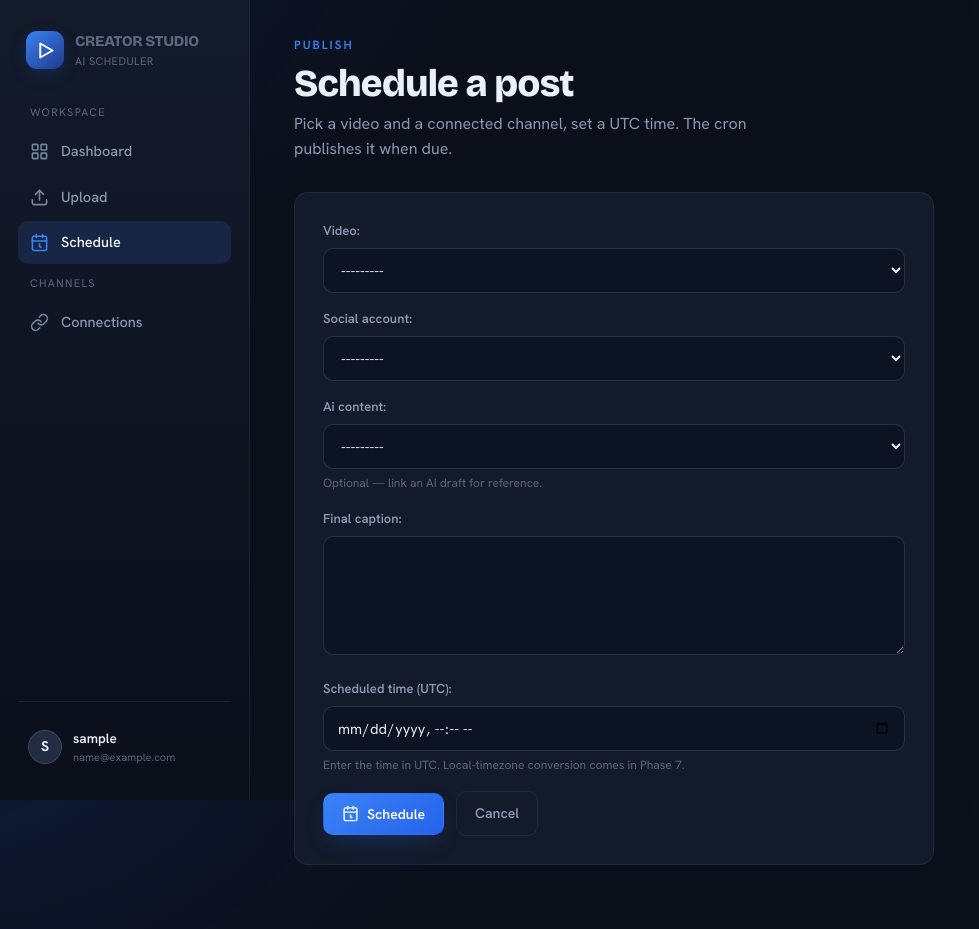
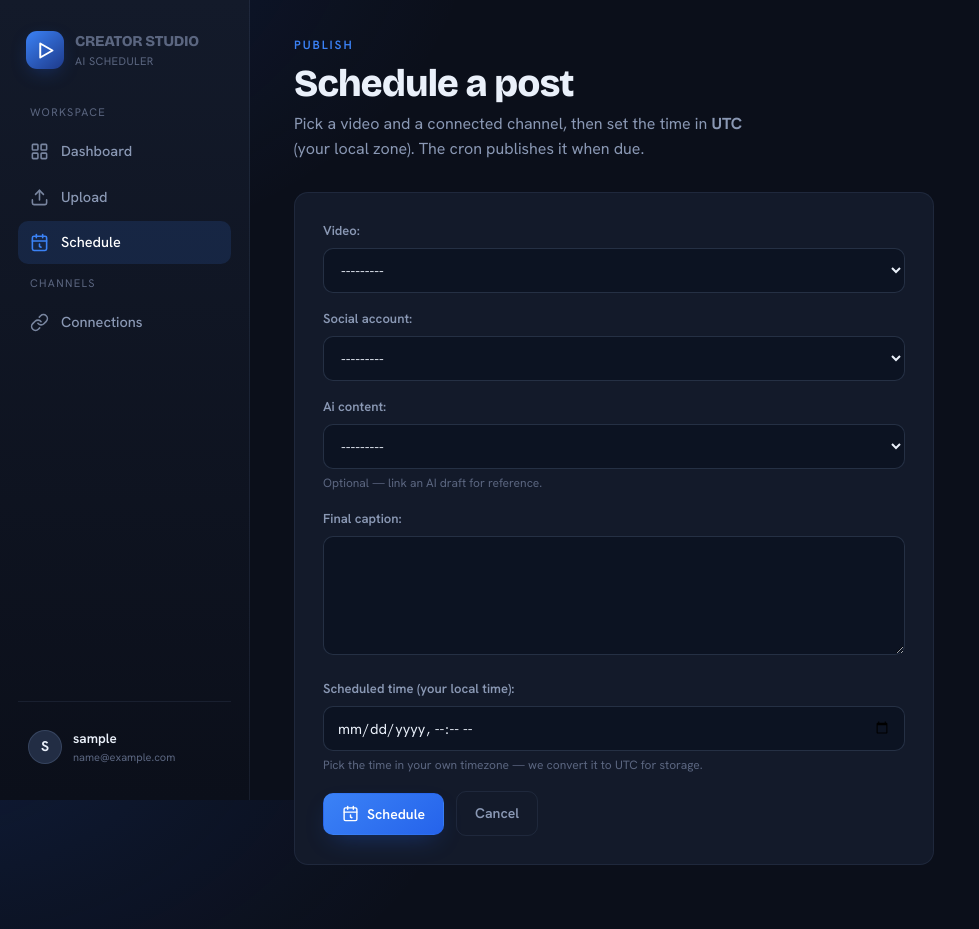
Before and after one commit to vennela100/ai-social-media-scheduler, a Django app: page /schedule/ in a window 1280 px wide. Shown: the whole page, without its empty margins (0-979 px from the left). Run offline with Django 5.2, Linux system fonts and the light colour scheme; the visitor is signed in with stand-in values (Sample User, id 1); data that the repository does not hold is empty; some libraries are stand-ins or nearby versions.

Commit message:
Phase 7: polish — timezone-aware UI + dashboard analytics
- TimezoneMiddleware activates each visitor's local tz from a `tz` cookie
  (browser-detected in base.html); storage stays UTC. Schedule form now
  interprets datetime-local input as local time and converts to UTC.
- Dashboard: real analytics via one grouped query (published / queued /
  needs-attention stat cards + per-status breakdown pills), scheduled times
  rendered in the viewer's zone with a UTC tooltip, and inline last_error.
- core/stats.py: summarize() + success_rate() (success_rate left as a
  learning-mode decision; view guards the NotImplementedError, shows "—").

Co-Authored-By: Claude Opus 4.8 <noreply@anthropic.com>

```diff
--- a/config/settings.py
+++ b/config/settings.py
@@ -117,6 +117,9 @@ MIDDLEWARE = [
     "django.contrib.auth.middleware.AuthenticationMiddleware",
     "django.contrib.messages.middleware.MessageMiddleware",
     "django.middleware.clickjacking.XFrameOptionsMiddleware",
+    # Activates the visitor's local timezone from the `tz` cookie so dates
+    # render in their wall-clock time (storage stays UTC). See core/middleware.py.
+    "core.middleware.TimezoneMiddleware",
 ]
 
 ROOT_URLCONF = "config.urls"
--- a/core/forms.py
+++ b/core/forms.py
@@ -85,9 +85,9 @@ class ScheduledPostForm(forms.ModelForm):
                 attrs={"type": "datetime-local"}, format="%Y-%m-%dT%H:%M"
             ),
         }
-        labels = {"scheduled_time_utc": "Scheduled time (UTC)"}
+        labels = {"scheduled_time_utc": "Scheduled time (your local time)"}
         help_texts = {
-            "scheduled_time_utc": "Enter the time in UTC. Local-timezone conversion comes in Phase 7.",
+            "scheduled_time_utc": "Pick the time in your own timezone — we convert it to UTC for storage.",
             "ai_content": "Optional — link an AI draft for reference.",
         }
 
@@ -103,6 +103,12 @@ class ScheduledPostForm(forms.ModelForm):
 
     def clean_scheduled_time_utc(self):
         when = self.cleaned_data["scheduled_time_utc"]
+        # The datetime-local control submits a naive wall-clock value. The
+        # TimezoneMiddleware has activated the viewer's timezone, so interpret
+        # the input in THAT zone and convert to an aware (UTC-backed) datetime.
+        # make_aware uses the current timezone; the DB column stores UTC.
+        if when and timezone.is_naive(when):
+            when = timezone.make_aware(when, timezone.get_current_timezone())
         if when and when <= timezone.now():
             raise forms.ValidationError("Pick a time in the future.")
         return when
--- /dev/null
+++ b/core/middleware.py
@@ -0,0 +1,33 @@
+"""Request middleware for the core app.
+
+TimezoneMiddleware activates each visitor's local timezone so that all
+template datetimes render in their wall-clock time and naive form input is
+interpreted as local. We still STORE everything in UTC (USE_TZ=True) — this
+only affects display and form parsing, never the database.
+
+The timezone is detected client-side (browser `Intl` API) and sent up in a
+`tz` cookie; see the small script in templates/base.html. We validate it
+against the system tz database before trusting it, and fall back to UTC
+(the project default) on anything unexpected.
+"""
+
+from zoneinfo import ZoneInfo, ZoneInfoNotFoundError
+
+from django.utils import timezone
+
+
+class TimezoneMiddleware:
+    def __init__(self, get_response):
+        self.get_response = get_response
+
+    def __call__(self, request):
+        tzname = request.COOKIES.get("tz")
+        if tzname:
+            try:
+                timezone.activate(ZoneInfo(tzname))
+            except (ZoneInfoNotFoundError, ValueError, KeyError):
+                # Unknown/garbage cookie value — render in UTC rather than 500.
+                timezone.deactivate()
+        else:
+            timezone.deactivate()
+        return self.get_response(request)
--- /dev/null
+++ b/core/stats.py
@@ -0,0 +1,58 @@
+"""Dashboard analytics helpers.
+
+These turn a user's ScheduledPost rows into the numbers shown on the dashboard.
+We compute the raw status counts here (cheaply, in one grouped query at the
+call site) and expose a couple of small reductions over them.
+"""
+
+from .models import ScheduledPost
+
+S = ScheduledPost.Status
+
+# Which statuses mean "this post still has a future" vs "needs a human".
+QUEUED_STATUSES = (S.PENDING, S.PROCESSING)
+ATTENTION_STATUSES = (S.FAILED, S.NEEDS_RECONNECT)
+
+
+def summarize(counts: dict[str, int]) -> dict[str, int]:
+    """Roll per-status counts into the four headline dashboard numbers.
+
+    `counts` maps a status value (e.g. "published") to how many posts have it.
+    Missing statuses are treated as zero.
+    """
+    return {
+        "published": counts.get(S.PUBLISHED, 0),
+        "queued": sum(counts.get(s, 0) for s in QUEUED_STATUSES),
+        "attention": sum(counts.get(s, 0) for s in ATTENTION_STATUSES),
+        "total": sum(counts.values()),
+    }
+
+
+def success_rate(counts: dict[str, int]) -> float | None:
+    """Return the publish success rate as a fraction in [0.0, 1.0], or None.
+
+    `counts` maps a status value to a number of posts (same shape as the dict
+    passed to summarize()). The available statuses are:
+        S.PUBLISHED, S.PENDING, S.PROCESSING, S.FAILED, S.NEEDS_RECONNECT
+
+    This metric is genuinely a product decision, which is why it's yours to make:
+
+      * What's the DENOMINATOR? Counting only *terminal* posts
+        (published + failed) answers "of the posts that finished, how many
+        succeeded?" — a stable reliability number. Counting *all* posts
+        (including pending/processing) drags the rate down just because work is
+        still queued, which can look alarming on a fresh account.
+      * Does NEEDS_RECONNECT count as a failure, or is it excluded as "user
+        action pending, not the system's fault"?
+      * What should an empty account return? A rate over zero posts is
+        undefined — returning None lets the template show a friendly "—"
+        instead of a misleading 0% or a divide-by-zero crash.
+
+    TODO(you): implement this. Roughly:
+        published = counts.get(S.PUBLISHED, 0)
+        denominator = <the set of statuses you decide count>
+        return None if denominator == 0 else published / denominator
+
+    Until you do, the dashboard guards the NotImplementedError and shows "—".
+    """
+    raise NotImplementedError("Implement success_rate() — see the docstring.")
--- a/core/views.py
+++ b/core/views.py
@@ -11,12 +11,14 @@ from django.contrib import messages
 from django.contrib.auth.decorators import login_required
 from django.core.exceptions import ImproperlyConfigured
 from django.db import connection
+from django.db.models import Count
 from django.http import JsonResponse
 from django.shortcuts import get_object_or_404, redirect, render
 from django.urls import reverse
+from django.utils import timezone
 from django.utils.crypto import get_random_string
 
-from . import ai, instagram, linkedin, youtube
+from . import ai, instagram, linkedin, stats, youtube
 from .forms import (
     AIContentForm,
     GenerateMetadataForm,
@@ -42,13 +44,44 @@ def home(request):
 
 @login_required
 def dashboard(request):
-    """List the signed-in user's uploaded videos and scheduled posts."""
+    """List the signed-in user's videos and scheduled posts, with analytics."""
     videos = Video.objects.filter(user=request.user)
     posts = (
         ScheduledPost.objects.filter(video__user=request.user)
         .select_related("video", "social_account")
     )
-    return render(request, "dashboard.html", {"videos": videos, "posts": posts})
+
+    # One grouped query → {status: count}. Drives the headline stat cards and
+    # the status breakdown strip below, instead of len() on the whole queryset.
+    counts = {
+        row["status"]: row["count"]
+        for row in posts.values("status").annotate(count=Count("id"))
+    }
+    summary = stats.summarize(counts)
+    summary["videos"] = videos.count()
+    try:
+        summary["success_rate"] = stats.success_rate(counts)
+    except NotImplementedError:
+        # Learning-mode stub not implemented yet — show "—" rather than crash.
+        summary["success_rate"] = None
+
+    # Per-status breakdown in the model's declared order, for the pills strip.
+    breakdown = [
+        (value, label, counts.get(value, 0))
+        for value, label in ScheduledPost.Status.choices
+    ]
+
+    return render(
+        request,
+        "dashboard.html",
+        {
+            "videos": videos,
+            "posts": posts,
+            "summary": summary,
+            "breakdown": breakdown,
+            "current_tz": timezone.get_current_timezone_name(),
+        },
+    )
 
 
 @login_required
@@ -338,7 +371,11 @@ def schedule_post(request):
             return redirect("core:dashboard")
     else:
         form = ScheduledPostForm(user=request.user)
-    return render(request, "schedule.html", {"form": form})
+    return render(
+        request,
+        "schedule.html",
+        {"form": form, "current_tz": timezone.get_current_timezone_name()},
+    )
 
 
 def healthz(request):
--- a/static/css/app.css
+++ b/static/css/app.css
@@ -143,6 +143,7 @@ h1, h2, h3 { font-family: var(--font-display); font-weight: 700; letter-spacing:
 .card:hover { border-color: var(--border-strong); }
 .grid { display: grid; gap: 18px; }
 .grid.cols-3 { grid-template-columns: repeat(3, 1fr); }
+.grid.cols-4 { grid-template-columns: repeat(4, 1fr); }
 .grid.cols-auto { grid-template-columns: repeat(auto-fill, minmax(230px, 1fr)); }
 
 /* Stat cards */
@@ -151,6 +152,14 @@ h1, h2, h3 { font-family: var(--font-display); font-weight: 700; letter-spacing:
 .stat .icon svg { width: 21px; height: 21px; }
 .stat b { font-family: var(--font-display); font-size: 34px; font-weight: 800; letter-spacing: -0.03em; }
 .stat span { color: var(--text-dim); font-size: 13.5px; }
+/* Accent variants so "needs attention" reads differently from "published" */
+.stat.warn .icon { background: var(--bad-soft); color: var(--bad); }
+.stat.ok .icon { background: var(--ok-soft); color: var(--ok); }
+
+/* Status breakdown strip (counts per status as pills) */
+.breakdown { display: flex; flex-wrap: wrap; gap: 10px; align-items: center; }
+.breakdown .pill b { font-family: var(--font-mono); font-weight: 600; }
+.breakdown .pill.zero { opacity: 0.4; }
 
 /* ---------- Video thumbnails ---------- */
 .video-card { padding: 0; overflow: hidden; }
--- a/templates/base.html
+++ b/templates/base.html
@@ -80,5 +80,19 @@
     {% block auth_content %}{% endblock %}
   </div>
 {% endif %}
+<script>
+  // Tell the server our timezone so dates render in local wall-clock time.
+  // IANA names (e.g. "America/New_York") are cookie-safe, so no encoding.
+  // Reload once when first setting it, so the initial UTC render corrects itself.
+  (function () {
+    try {
+      var tz = Intl.DateTimeFormat().resolvedOptions().timeZone;
+      if (!tz) return;
+      var had = document.cookie.split("; ").some(function (c) { return c.indexOf("tz=") === 0; });
+      document.cookie = "tz=" + tz + "; path=/; max-age=31536000; samesite=Lax";
+      if (!had) location.reload();
+    } catch (e) { /* leave dates in UTC */ }
+  })();
+</script>
 </body>
 </html>
--- a/templates/schedule.html
+++ b/templates/schedule.html
@@ -6,7 +6,7 @@
     <div>
       <div class="eyebrow">Publish</div>
       <h1>Schedule a post</h1>
-      <p>Pick a video and a connected channel, set a UTC time. The cron publishes it when due.</p>
+      <p>Pick a video and a connected channel, then set the time in <strong>{{ current_tz }}</strong> (your local zone). The cron publishes it when due.</p>
     </div>
   </div>
 
```
Also changed, not shown: templates/dashboard.html (+24 -10 lines).
